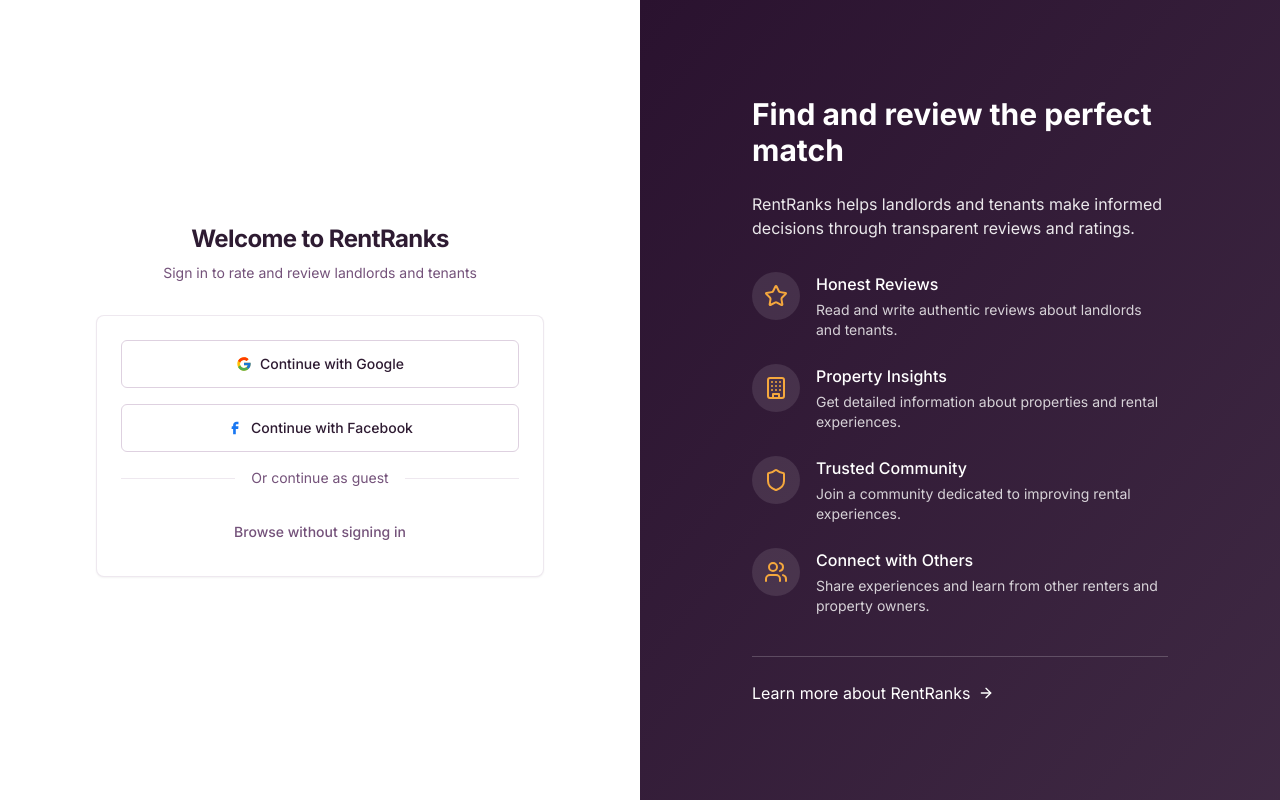
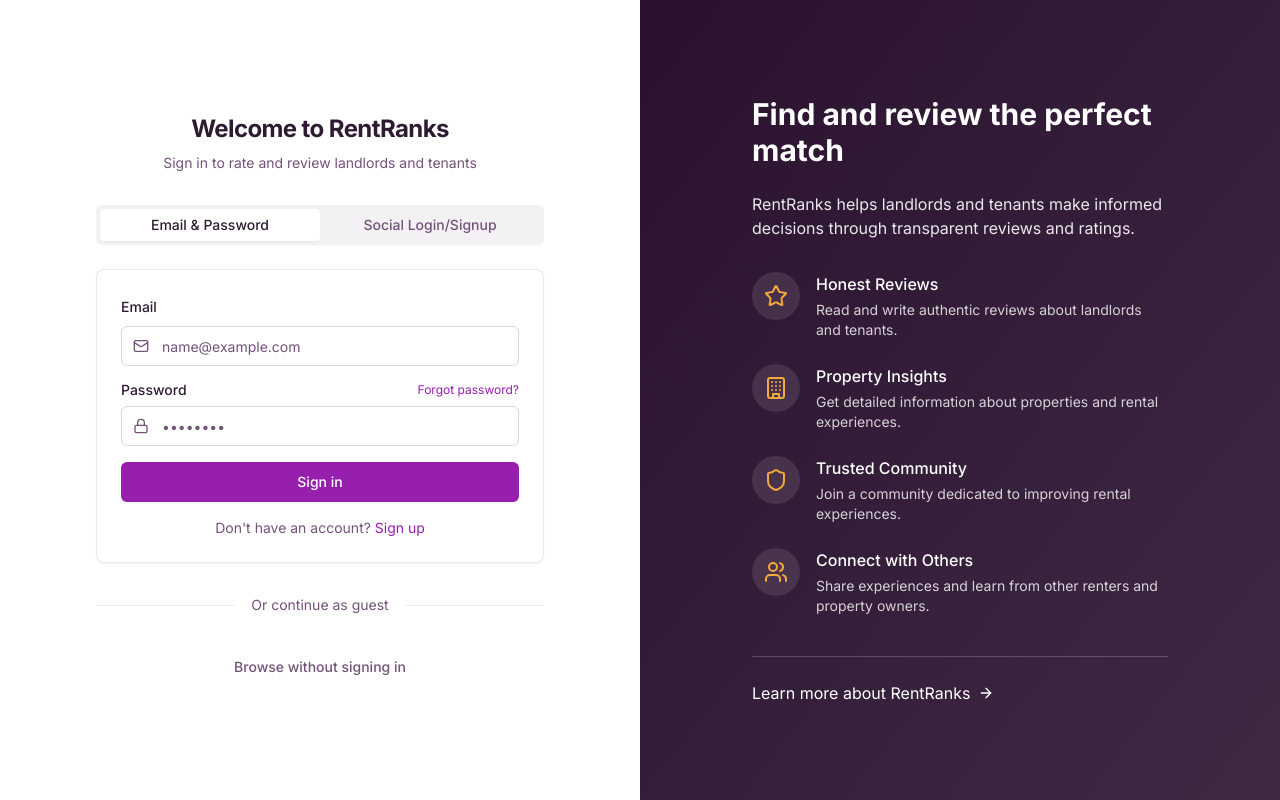
Before and after one commit to dahymond/RentRanks_FE, a Next.js app: page /login in a window 1280 px wide. Built offline with nearby package versions, Linux system fonts and the light colour scheme.

Commit message:
added credentials form to login page

```diff
--- a/app/login/page.tsx
+++ b/app/login/page.tsx
@@ -14,12 +14,28 @@ import {
 import { Header } from "@/components/header";
 import { useTheme } from "next-themes";
 import Link from "next/link";
-import { ArrowRight, Building, Shield, Star, Users } from "lucide-react";
+import {
+  ArrowRight,
+  Building,
+  Lock,
+  Mail,
+  Shield,
+  Star,
+  Users,
+} from "lucide-react";
+import { Tabs, TabsContent, TabsList, TabsTrigger } from "@/components/ui/tabs";
+import { Label } from "@/components/ui/label";
+import { Input } from "@/components/ui/input";
+import { useRouter } from "next/navigation";
 
 export default function LoginPage() {
   const { theme } = useTheme();
+  const {push} = useRouter()
+
   const [isLoading, setIsLoading] = useState<boolean>(false);
-
+  const [email, setEmail] = useState("");
+  const [password, setPassword] = useState("");
+  const [error, setError] = useState("");
   const handleGoogleLogin = async () => {
     setIsLoading(true);
     // await signIn("google", { callbackUrl: "/search" });
@@ -31,19 +47,138 @@ export default function LoginPage() {
     await signIn("facebook", { callbackUrl: "/main" });
   };
 
+  const handleCredentialsLogin = async (e: React.FormEvent) => {
+    e.preventDefault();
+    setError("");
+
+    if (!email || !password) {
+      setError("Email and password are required");
+      return;
+    }
+
+    setIsLoading(true);
+
+    try {
+      const result = await signIn("credentials", {
+        email,
+        password,
+        redirect: false,
+      });
+
+      if (result?.error) {
+        setError("Invalid email or password");
+        setIsLoading(false);
+      } else {
+        push("/");
+      }
+    } catch (error) {
+      setError("Something went wrong. Please try again.");
+      setIsLoading(false);
+    }
+  };
+
   return (
-    <div className="min-h-screen flex flex-col md:flex-row w-full">
+    <div className="h-screen flex flex-col md:flex-row w-full">
       {/* Login Form Section */}
-      <div className="w-full md:w-1/2 h-full flex items-center justify-center p-8 md:p-12 bg-background">
+      <div className="w-full md:w-1/2 flex items-center justify-center h-full p-8 md:p-12 bg-background">
         <div className="w-full max-w-md space-y-8">
           <div className="text-center">
             {/* <div className="flex justify-center mb-6">
-              <Image src="/placeholder.svg?height=60&width=180" alt="RentRanks Logo" width={180} height={60} priority />
+              <Image
+                src="/placeholder.svg?height=60&width=180"
+                alt="RentRanks Logo"
+                width={180}
+                height={60}
+                priority
+              />
             </div> */}
-            <h1 className="text-2xl font-bold tracking-tight">Welcome to RentRanks</h1>
-            <p className="mt-2 text-sm text-muted-foreground">Sign in to rate and review landlords and tenants</p>
+            <h1 className="text-2xl font-bold tracking-tight">
+              Welcome to RentRanks
+            </h1>
+            <p className="mt-2 text-sm text-muted-foreground">
+              Sign in to rate and review landlords and tenants
+            </p>
           </div>
 
+          <Tabs defaultValue="credentials" className="w-full">
+            <TabsList className="grid w-full grid-cols-2 mb-6">
+              <TabsTrigger value="credentials">Email & Password</TabsTrigger>
+              <TabsTrigger value="social">Social Login/Signup</TabsTrigger>
+            </TabsList>
+
+            <TabsContent value="credentials">
+              <Card className="border-border/50">
+                <CardContent className="pt-6 pb-6">
+                  <form onSubmit={handleCredentialsLogin} className="space-y-4">
+                    <div className="space-y-2">
+                      <Label htmlFor="email">Email</Label>
+                      <div className="relative">
+                        <Mail className="absolute left-3 top-3 h-4 w-4 text-muted-foreground" />
+                        <Input
+                          id="email"
+                          type="email"
+                          placeholder="name@example.com"
+                          className="pl-10"
+                          value={email}
+                          onChange={(e) => setEmail(e.target.value)}
+                          required
+                        />
+                      </div>
+                    </div>
+
+                    <div className="space-y-2">
+                      <div className="flex items-center justify-between">
+                        <Label htmlFor="password">Password</Label>
+                        <Link
+                          href="/forgot-password"
+                          className="text-xs text-primary hover:underline"
+                        >
+                          Forgot password?
+                        </Link>
+                      </div>
+                      <div className="relative">
+                        <Lock className="absolute left-3 top-3 h-4 w-4 text-muted-foreground" />
+                        <Input
+                          id="password"
+                          type="password"
+                          placeholder="••••••••"
+                          className="pl-10"
+                          value={password}
+                          onChange={(e) => setPassword(e.target.value)}
+                          required
+                        />
+                      </div>
+                    </div>
+
+                    {error && (
+                      <div className="text-sm text-destructive">{error}</div>
+                    )}
+
+                    <Button
+                      type="submit"
+                      className="w-full"
+                      disabled={isLoading}
+                    >
+                      {isLoading ? "Signing in..." : "Sign in"}
+                    </Button>
+
+                    <div className="text-center text-sm">
+                      <span className="text-muted-foreground">
+                        Don't have an account?{" "}
+                      </span>
+                      <Link
+                        href="/register"
+                        className="text-primary hover:underline"
+                      >
+                        Sign up
+                      </Link>
+                    </div>
+                  </form>
+                </CardContent>
+              </Card>
+            </TabsContent>
+
+            <TabsContent value="social">
               <Card className="border-border/50">
                 <CardContent className="pt-6 pb-6 space-y-4">
                   <Button
@@ -94,32 +229,44 @@ export default function LoginPage() {
                     >
                       <path d="M9.19795 21.5H13.198V13.4901H16.8021L17.198 9.50977H13.198V7.5C13.198 6.94772 13.6457 6.5 14.198 6.5H17.198V2.5H14.198C11.4365 2.5 9.19795 4.73858 9.19795 7.5V9.50977H7.19795L6.80206 13.4901H9.19795V21.5Z" />
                     </svg>
-                <span className="relative z-10">Continue with Facebook</span>
+                    <span className="relative z-10">
+                      Continue with Facebook
+                    </span>
                   </Button>
+                </CardContent>
+              </Card>
+            </TabsContent>
+          </Tabs>
 
-              <div className="relative flex items-center justify-center mt-6">
+          <div className="relative flex items-center justify-center">
             <div className="absolute inset-0 flex items-center">
               <div className="w-full border-t border-border/50"></div>
             </div>
-                <div className="relative px-4 text-sm bg-background text-muted-foreground">Or continue as guest</div>
+            <div className="relative px-4 text-sm bg-background text-muted-foreground">
+              Or continue as guest
+            </div>
           </div>
 
           <Link href="/" className="block w-full">
-                <Button variant="ghost" className="w-full mt-2 text-muted-foreground hover:text-foreground">
+            <Button
+              variant="ghost"
+              className="w-full text-muted-foreground hover:text-foreground"
+            >
               Browse without signing in
             </Button>
           </Link>
-            </CardContent>
-          </Card>
         </div>
       </div>
 
       {/* Information Section - Only visible on md screens and up */}
-      <div className="hidden md:flex md:w-1/2 bg-gradient-to-br from-[rgb(42,18,47)] to-[rgb(42,18,47)]/90 text-primary-foreground">
+      <div className="hidden md:flex md:w-1/2 h-full bg-gradient-to-br from-[rgb(42,18,47)] to-[rgb(42,18,47)]/90 text-primary-foreground">
         <div className="w-full max-w-lg mx-auto flex flex-col justify-center p-12">
-          <h2 className="text-3xl font-bold mb-6">Find and review the perfect match</h2>
+          <h2 className="text-3xl font-bold mb-6">
+            Find and review the perfect match
+          </h2>
           <p className="text-primary-foreground/90 mb-8">
-            RentRanks helps landlords and tenants make informed decisions through transparent reviews and ratings.
+            RentRanks helps landlords and tenants make informed decisions
+            through transparent reviews and ratings.
           </p>
 
           <div className="space-y-6">
@@ -142,7 +289,8 @@ export default function LoginPage() {
               <div>
                 <h3 className="font-medium mb-1">Property Insights</h3>
                 <p className="text-sm text-primary-foreground/80">
-                  Get detailed information about properties and rental experiences.
+                  Get detailed information about properties and rental
+                  experiences.
                 </p>
               </div>
             </div>
@@ -166,7 +314,8 @@ export default function LoginPage() {
               <div>
                 <h3 className="font-medium mb-1">Connect with Others</h3>
                 <p className="text-sm text-primary-foreground/80">
-                  Share experiences and learn from other renters and property owners.
+                  Share experiences and learn from other renters and property
+                  owners.
                 </p>
               </div>
             </div>
@@ -184,5 +333,5 @@ export default function LoginPage() {
         </div>
       </div>
     </div>
-  )
+  );
 }
```
Also changed, not shown: lib/authOptions.ts (+81 -17 lines). Lines whose indentation alone changed are shown as unchanged.
